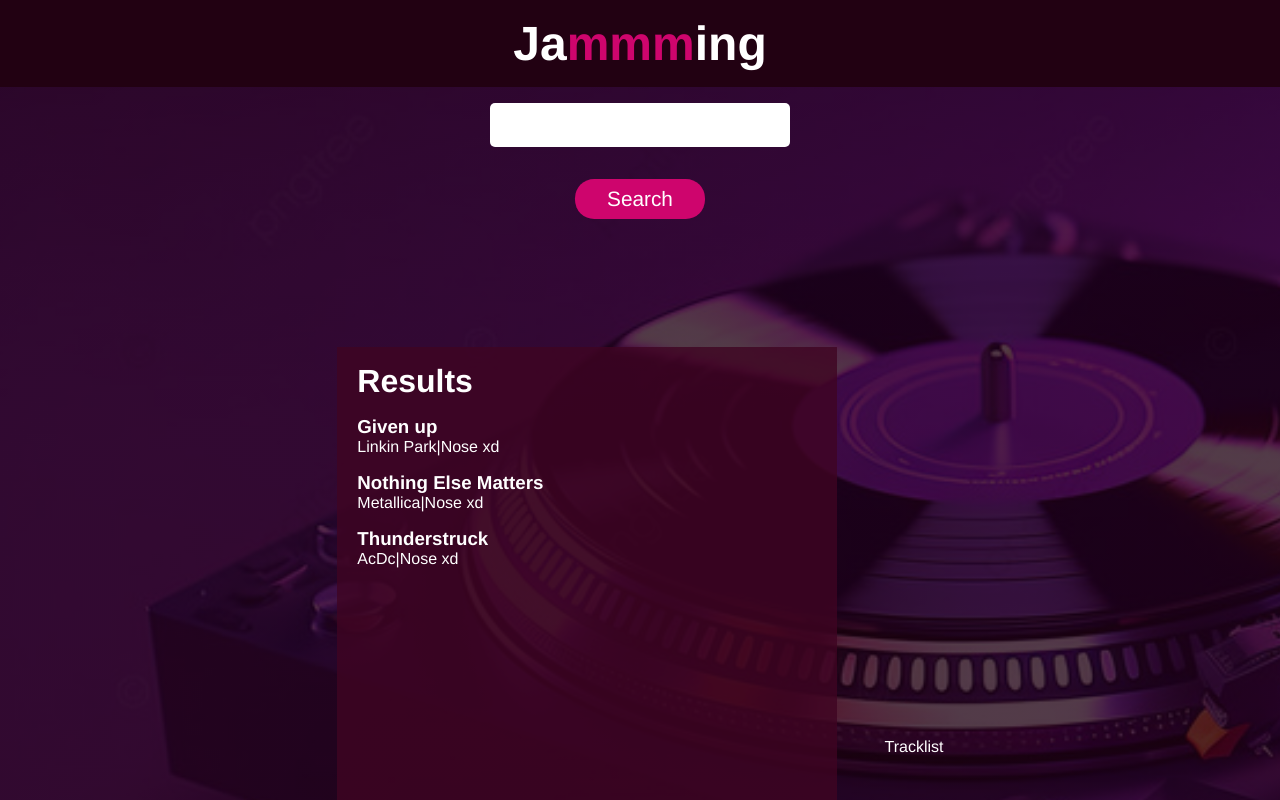
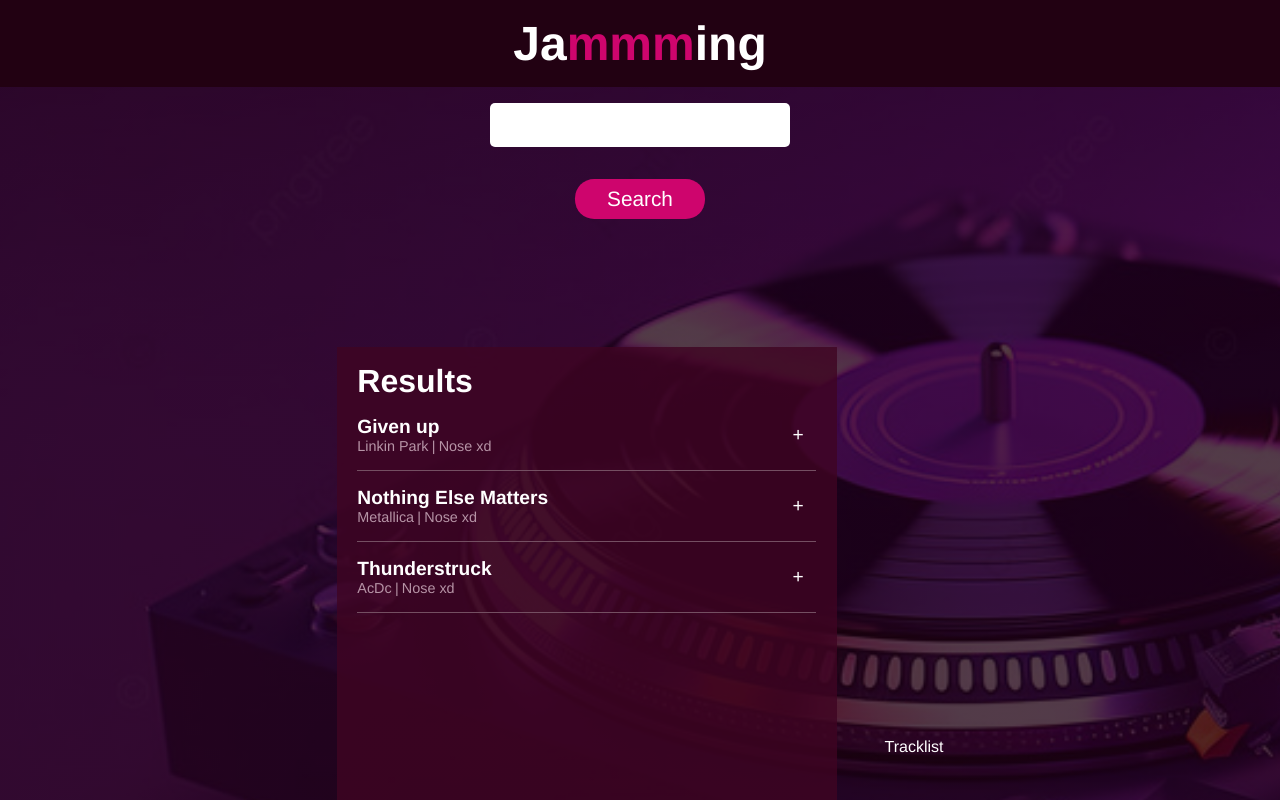
Before and after one commit to Tomas-Arrativel/Jamming-app, a React (Vite) app: page / in a window 1280 px wide. Shown: the top 800 px of the page. Built offline with nearby package versions, Linux system fonts and the light colour scheme.

Commit message:
Adding some features to the track component

```diff
--- a/src/components/Track/Track.jsx
+++ b/src/components/Track/Track.jsx
@@ -3,12 +3,15 @@ import styles from './Track.module.css';
 const Track = ({ title, artist, album }) => {
   return (
     <div className={styles['track']}>
-      <h3 className={styles['track__title']}>{title}</h3>
-      <p>
-        {artist}
-        <span>|</span>
-        {album}
-      </p>
+      <div className={styles['track__info']}>
+        <h3>{title}</h3>
+        <p>
+          {artist}
+          <span>|</span>
+          {album}
+        </p>
+      </div>
+      <button className={styles['track__btn']}>+</button>
     </div>
   );
 };
--- a/src/components/Track/Track.module.css
+++ b/src/components/Track/Track.module.css
@@ -0,0 +1,31 @@
+.track {
+  border-bottom: 1px solid rgb(116, 79, 98);
+  padding-bottom: 1rem;
+  display: flex;
+  justify-content: space-between;
+  align-items: center;
+}
+
+.track__info h3 {
+  font-size: 1.2rem;
+}
+
+.track__info p {
+  font-size: 0.9rem;
+  color: rgb(182, 148, 166);
+  display: flex;
+  gap: 0.2rem;
+}
+
+.track__btn {
+  border: none;
+  background: none;
+  height: 35px;
+  width: 35px;
+  font-size: 1.2rem;
+  color: #fff;
+  cursor: pointer;
+}
+.track__btn:hover {
+  color: rgb(182, 148, 166);
+}
```
